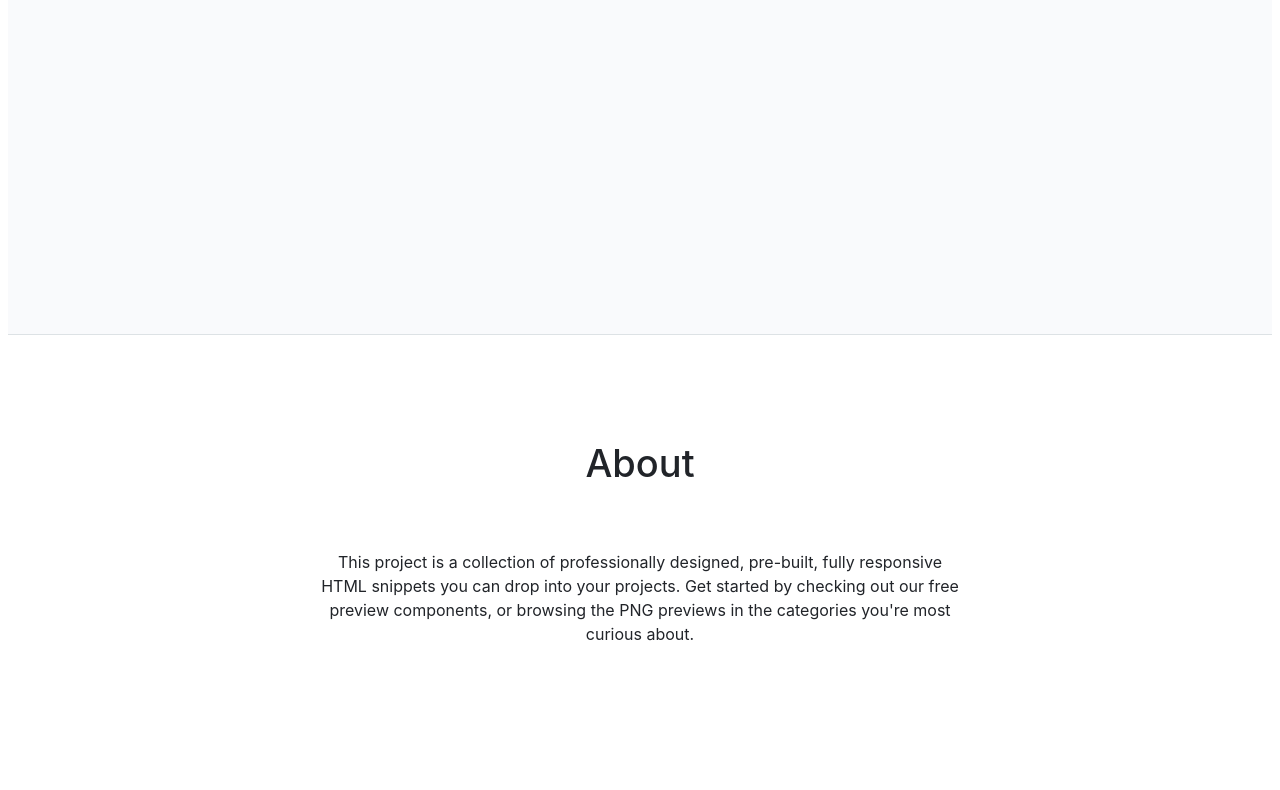
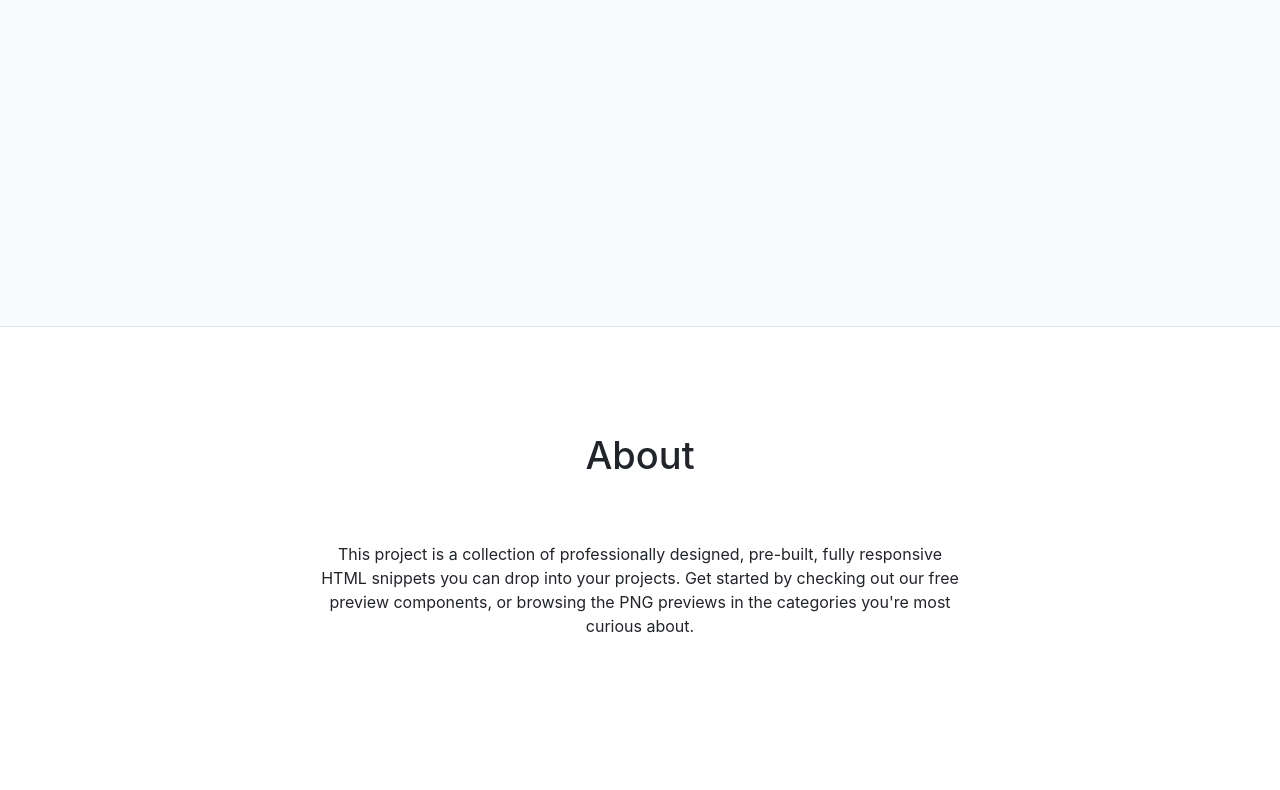
Before and after one commit to js-tasks-ru/htmlcss-20230227_veroncher, a website: page index.html in a window 1280 px wide. Shown: the part 1015-1805 px from the top of the page. Drawn offline with Linux system fonts and the light colour scheme.

Commit message:
add merge master

```diff
--- a/assets/css/main.css
+++ b/assets/css/main.css
@@ -13,13 +13,9 @@
     --pink: #F784AD;
     --purple: #7048E8;
     --blue: #374FC7;
-<<<<<<< HEAD
-    --blue-1: #4263EB;
-=======
     --blue-btnPrimaryDefault: #4263EB;
     --blue-btnPrimaryHover: #2342C0;
     --blue-btnSecondaryHover: #5028C6;
->>>>>>> master
     --red: #F03D3E;
     --grey-1: #F8F9FA;
     --grey-2: #DDE2E5;
@@ -38,8 +34,5 @@
 
 body {
     font-family: 'Roboto', sans-serif;
-<<<<<<< HEAD
-=======
     margin: 0;
->>>>>>> master
 }
--- a/assets/fonts/fonts.css
+++ b/assets/fonts/fonts.css
@@ -1,10 +1,6 @@
 @import url('https://fonts.googleapis.com/css2?family=Roboto:ital,wght@0,100;0,300;0,400;0,500;0,700;0,900;1,100;1,300;1,400;1,500;1,700;1,900&display=swap');
-<<<<<<< HEAD
-@import url('https://fonts.googleapis.com/css2?family=Inter:wght@100;200;300;400;500;600;700;800;900&display=swap');
-=======
 
 @font-face {
     font-family: "Inter", 'Arial Narrow Bold', sans-serif;
     src: url("./Inter/Inter-VariableFont_slnt\,wght.ttf");
 }
->>>>>>> master
```
